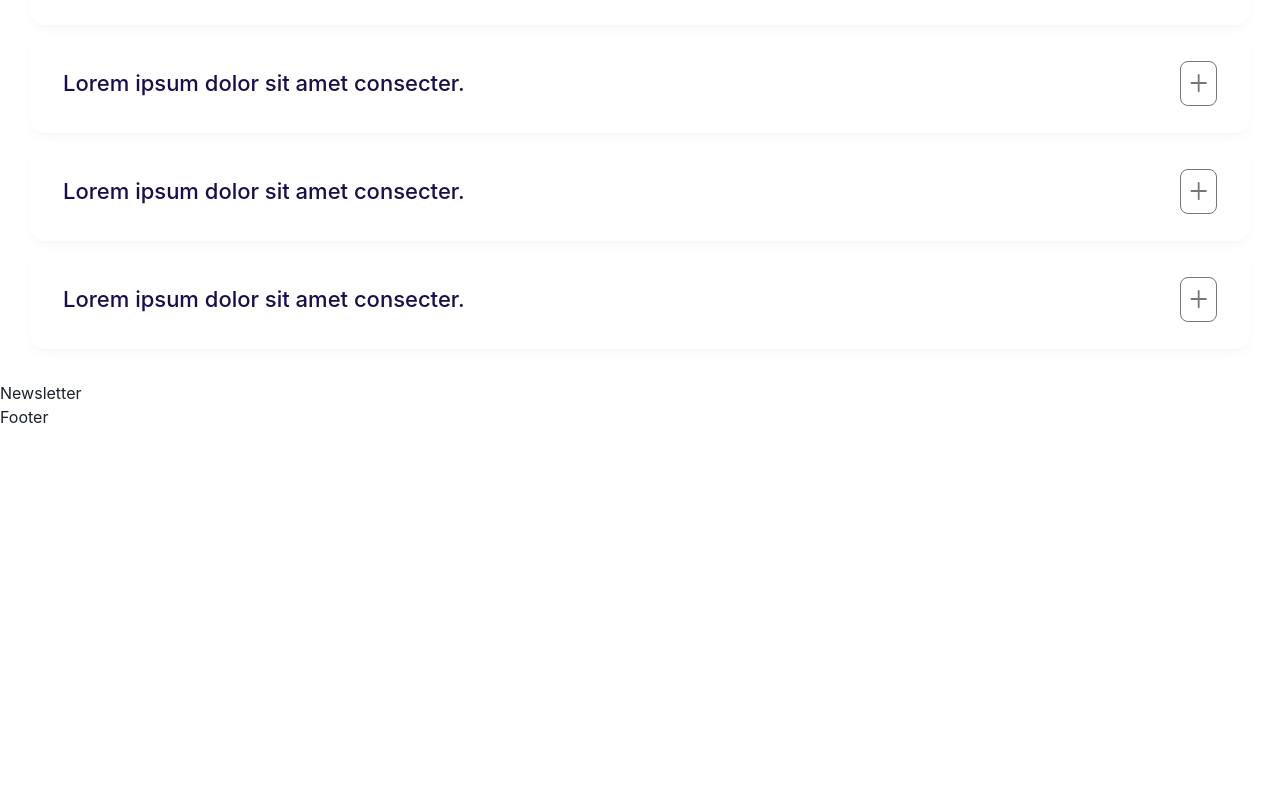
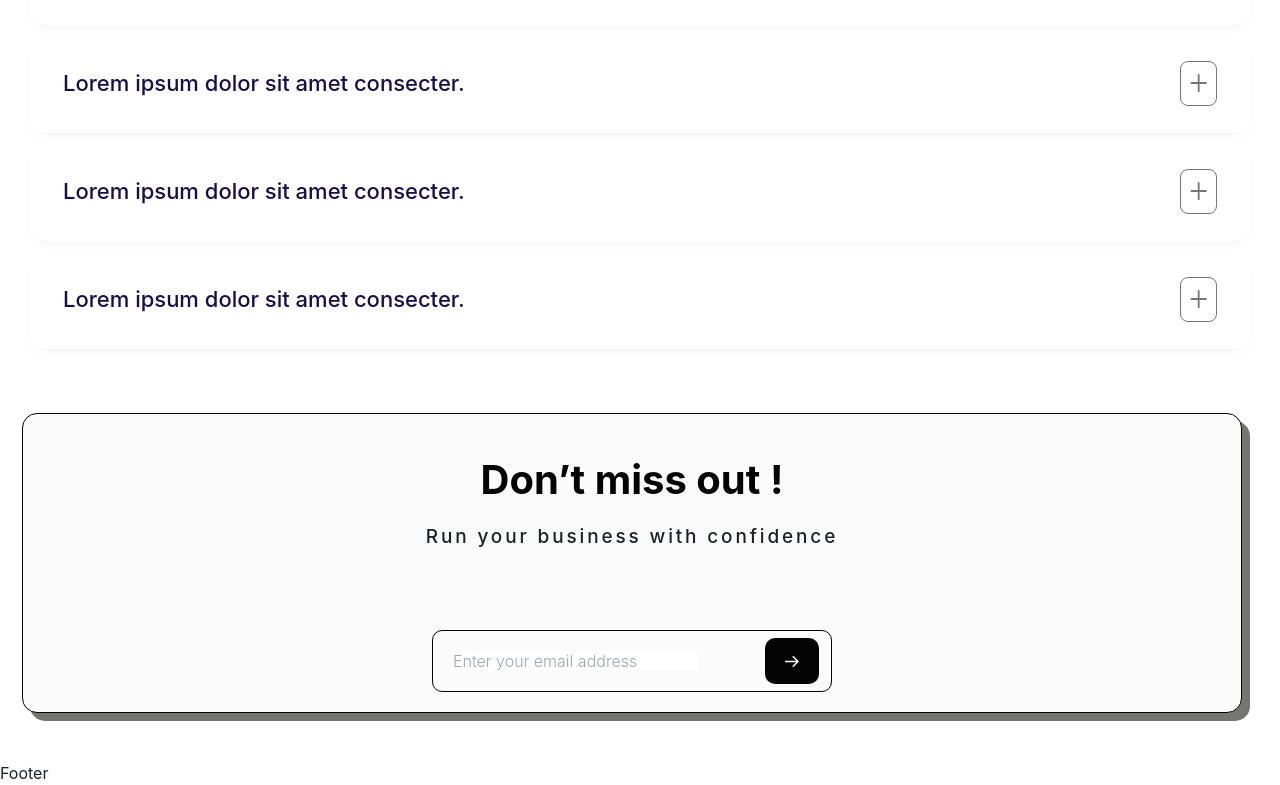
Before and after one commit to NyiHtutLwin05/PyaySar---Landing-Page, a React (Vite) app: page / in a window 1280 px wide. Shown: the part 3524-4309 px from the top of the page. Before the commit the page ends 3953 px from the top, so only its background shows below. Built offline with nearby package versions, Linux system fonts and the light colour scheme.

Commit message:
update newsLetter section

```diff
--- a/src/section/News_Letter/index.jsx
+++ b/src/section/News_Letter/index.jsx
@@ -1,5 +1,39 @@
+import { useMediaQuery } from 'react-responsive';
+import ContactForm from '../../components/ContactForm';
+import NewsLetterTablet from './index.tablet';
+import { ArrowIconSmall } from '../../constants/Icons';
+
 const Newsletter = () => {
-  return <div>Newsletter</div>;
+  const isMobileOrTablet = useMediaQuery({ maxWidth: 768 });
+
+  const formOverrideClasses = {
+    extends:'md:w-[400px]'
+  }
+
+  return (
+    <div className='mx-[30px] py-10'>
+      {isMobileOrTablet ? (
+        <NewsLetterTablet />
+      ) : (
+        <div className='relative'>
+          <div className='w-full h-[202px] md:h-[300px] bg-gray rounded-xl md:rounded-2xl'></div>
+
+          <div className='absolute flex flex-col justify-between items-center bottom-2 right-2 w-full h-[300px] rounded-2xl bg-white border border-black p-5'>
+            <div className='text-center pt-5'>
+              <h1 className='text-5xl leading-13 font-bold text-black mb-5'>
+                Don’t miss out !
+              </h1>
+              <p className='text-lg leading-6 font-medium tracking-widest'>
+                Run your business with confidence
+              </p>
+            </div>
+
+            <ContactForm overrideClasses={formOverrideClasses} btnLabel={<ArrowIconSmall />}/>
+          </div>
+        </div>
+      )}
+    </div>
+  );
 };
 
 export default Newsletter;
--- a/src/section/News_Letter/index.tablet.jsx
+++ b/src/section/News_Letter/index.tablet.jsx
@@ -1,7 +1,30 @@
-import React from "react";
+import ContactForm from '../../components/ContactForm';
+import { ArrowIconSmall } from '../../constants/Icons';
 
 const NewsLetterTablet = () => {
-  return <div>NewsLetterTablet</div>;
+  const formOverrideClasses = {
+    extends:'sm:w-[511px]'
+  }
+  return (
+    <>
+      <div className='relative'>
+        <div className='w-full h-[202px] sm:h-[223px] bg-gray rounded-xl md:rounded-2xl'></div>
+
+        <div className='absolute flex flex-col justify-between items-center bottom-2 right-2 w-full h-[202px] sm:h-[223px] rounded-xl bg-white border border-black p-2.5 sm:p-5'>
+          <div className='text-center pt-5'>
+            <h1 className='text-5xl/2 sm:text-3xl leading-8 sm:leading-10 font-bold text-black mb-5'>
+              Don’t miss out !
+            </h1>
+            <p className='text-sm sm:text-base leading-5 font-medium tracking-wide sm:tracking-widest'>
+              Run your business with confidence
+            </p>
+          </div>
+
+          <ContactForm  overrideClasses={formOverrideClasses} btnLabel={<ArrowIconSmall />}/>
+        </div>
+      </div>
+    </>
+  );
 };
 
 export default NewsLetterTablet;
```
